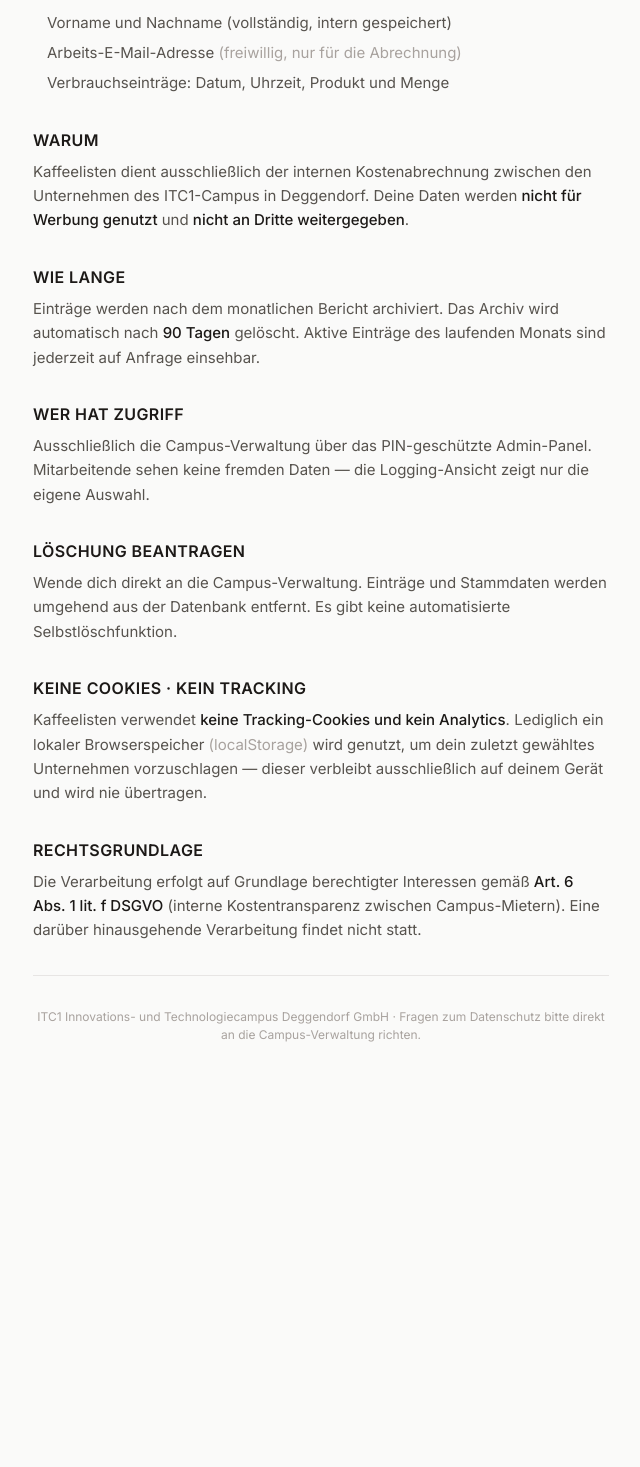
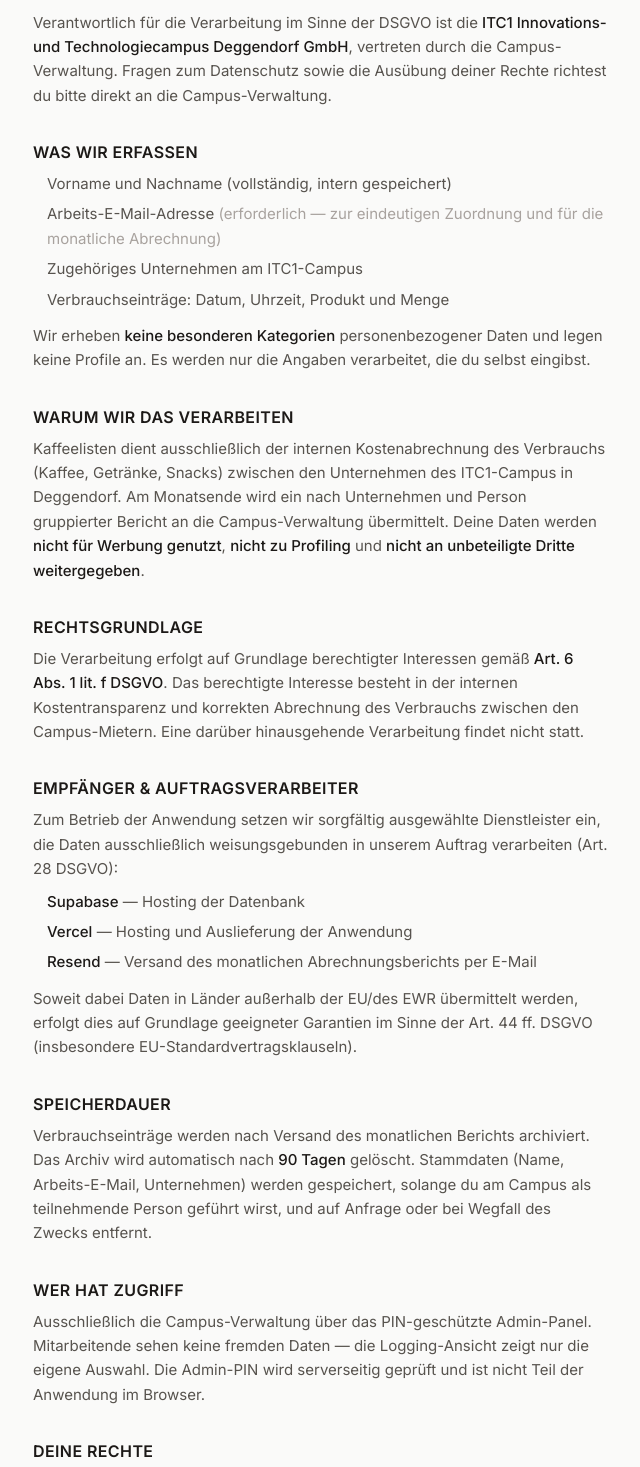
Before and after one commit to kaffeelisten/kaffeelisten, a React (Vite) app in the folder apps/web/: page /datenschutz in a window 1280 px wide. Shown: the part 283-1750 px from the top of the page, without its empty margins (319-959 px from the left). Before the commit the page ends 1383 px from the top, so only its background shows below. Built offline with nearby package versions, Linux system fonts and the light colour scheme; no server answers; the database is empty.

Commit message:
docs(ui): make datenschutz production-comprehensive; mark email required
Work email is now mandatory (NOT NULL / required field), so the notice no longer calls it freiwillig. Adds controller, processors (Supabase/Vercel/Resend), data-subject rights, and corrected localStorage/retention disclosures.

```diff
--- a/apps/web/src/pages/Datenschutz.tsx
+++ b/apps/web/src/pages/Datenschutz.tsx
@@ -34,13 +34,22 @@ export default function Datenschutz() {
             Datenschutzerklärung
           </h1>
           <p className="text-fg-muted text-sm">
-            Kaffeelisten · ITC1 Deggendorf · Stand Mai 2026
+            Kaffeelisten · ITC1 Deggendorf · Stand Juli 2026
           </p>
         </div>
 
         <div className="h-px bg-border" />
 
         {/* Sections */}
+        <Section title="Verantwortliche Stelle">
+          Verantwortlich für die Verarbeitung im Sinne der DSGVO ist die{' '}
+          <strong className="text-fg font-medium">
+            ITC1 Innovations- und Technologiecampus Deggendorf GmbH
+          </strong>
+          , vertreten durch die Campus-Verwaltung. Fragen zum Datenschutz sowie die
+          Ausübung deiner Rechte richtest du bitte direkt an die Campus-Verwaltung.
+        </Section>
+
         <Section title="Was wir erfassen">
           <ul className="flex flex-col gap-1.5 list-none">
             <li className="flex gap-2">
@@ -51,35 +60,117 @@ export default function Datenschutz() {
               <span className="mt-1.5 h-1.5 w-1.5 rounded-full bg-accent-subtle0 shrink-0" />
               <span>
                 Arbeits-E-Mail-Adresse{' '}
-                <span className="text-fg-subtle">(freiwillig, nur für die Abrechnung)</span>
+                <span className="text-fg-subtle">
+                  (erforderlich — zur eindeutigen Zuordnung und für die monatliche
+                  Abrechnung)
+                </span>
               </span>
+            </li>
+            <li className="flex gap-2">
+              <span className="mt-1.5 h-1.5 w-1.5 rounded-full bg-accent-subtle0 shrink-0" />
+              <span>Zugehöriges Unternehmen am ITC1-Campus</span>
             </li>
             <li className="flex gap-2">
               <span className="mt-1.5 h-1.5 w-1.5 rounded-full bg-accent-subtle0 shrink-0" />
               <span>Verbrauchseinträge: Datum, Uhrzeit, Produkt und Menge</span>
             </li>
           </ul>
+          <p className="mt-3">
+            Wir erheben{' '}
+            <strong className="text-fg font-medium">keine besonderen Kategorien</strong>{' '}
+            personenbezogener Daten und legen keine Profile an. Es werden nur die
+            Angaben verarbeitet, die du selbst eingibst.
+          </p>
         </Section>
 
-        <Section title="Warum">
-          Kaffeelisten dient ausschließlich der internen Kostenabrechnung zwischen den
-          Unternehmen des ITC1-Campus in Deggendorf. Deine Daten werden{' '}
-          <strong className="text-fg font-medium">nicht für Werbung genutzt</strong>{' '}
-          und{' '}
-          <strong className="text-fg font-medium">nicht an Dritte weitergegeben</strong>.
+        <Section title="Warum wir das verarbeiten">
+          Kaffeelisten dient ausschließlich der internen Kostenabrechnung des
+          Verbrauchs (Kaffee, Getränke, Snacks) zwischen den Unternehmen des
+          ITC1-Campus in Deggendorf. Am Monatsende wird ein nach Unternehmen und
+          Person gruppierter Bericht an die Campus-Verwaltung übermittelt. Deine
+          Daten werden{' '}
+          <strong className="text-fg font-medium">nicht für Werbung genutzt</strong>,{' '}
+          <strong className="text-fg font-medium">nicht zu Profiling</strong> und{' '}
+          <strong className="text-fg font-medium">
+            nicht an unbeteiligte Dritte weitergegeben
+          </strong>
+          .
         </Section>
 
-        <Section title="Wie lange">
-          Einträge werden nach dem monatlichen Bericht archiviert. Das Archiv wird
-          automatisch nach <strong className="text-fg font-medium">90 Tagen</strong>{' '}
-          gelöscht. Aktive Einträge des laufenden Monats sind jederzeit auf Anfrage
-          einsehbar.
+        <Section title="Rechtsgrundlage">
+          Die Verarbeitung erfolgt auf Grundlage berechtigter Interessen gemäß{' '}
+          <strong className="text-fg font-medium">Art. 6 Abs. 1 lit. f DSGVO</strong>.
+          Das berechtigte Interesse besteht in der internen Kostentransparenz und
+          korrekten Abrechnung des Verbrauchs zwischen den Campus-Mietern. Eine
+          darüber hinausgehende Verarbeitung findet nicht statt.
+        </Section>
+
+        <Section title="Empfänger &amp; Auftragsverarbeiter">
+          <p>
+            Zum Betrieb der Anwendung setzen wir sorgfältig ausgewählte
+            Dienstleister ein, die Daten ausschließlich weisungsgebunden in unserem
+            Auftrag verarbeiten (Art. 28 DSGVO):
+          </p>
+          <ul className="flex flex-col gap-1.5 list-none mt-2">
+            <li className="flex gap-2">
+              <span className="mt-1.5 h-1.5 w-1.5 rounded-full bg-accent-subtle0 shrink-0" />
+              <span>
+                <strong className="text-fg font-medium">Supabase</strong> — Hosting
+                der Datenbank
+              </span>
+            </li>
+            <li className="flex gap-2">
+              <span className="mt-1.5 h-1.5 w-1.5 rounded-full bg-accent-subtle0 shrink-0" />
+              <span>
+                <strong className="text-fg font-medium">Vercel</strong> — Hosting und
+                Auslieferung der Anwendung
+              </span>
+            </li>
+            <li className="flex gap-2">
+              <span className="mt-1.5 h-1.5 w-1.5 rounded-full bg-accent-subtle0 shrink-0" />
+              <span>
+                <strong className="text-fg font-medium">Resend</strong> — Versand des
+                monatlichen Abrechnungsberichts per E-Mail
+              </span>
+            </li>
+          </ul>
+          <p className="mt-3">
+            Soweit dabei Daten in Länder außerhalb der EU/des EWR übermittelt werden,
+            erfolgt dies auf Grundlage geeigneter Garantien im Sinne der Art. 44 ff.
+            DSGVO (insbesondere EU-Standardvertragsklauseln).
+          </p>
+        </Section>
+
+        <Section title="Speicherdauer">
+          Verbrauchseinträge werden nach Versand des monatlichen Berichts archiviert.
+          Das Archiv wird automatisch nach{' '}
+          <strong className="text-fg font-medium">90 Tagen</strong> gelöscht.
+          Stammdaten (Name, Arbeits-E-Mail, Unternehmen) werden gespeichert, solange
+          du am Campus als teilnehmende Person geführt wirst, und auf Anfrage oder bei
+          Wegfall des Zwecks entfernt.
         </Section>
 
         <Section title="Wer hat Zugriff">
           Ausschließlich die Campus-Verwaltung über das PIN-geschützte Admin-Panel.
-          Mitarbeitende sehen keine fremden Daten — die Logging-Ansicht zeigt nur
-          die eigene Auswahl.
+          Mitarbeitende sehen keine fremden Daten — die Logging-Ansicht zeigt nur die
+          eigene Auswahl. Die Admin-PIN wird serverseitig geprüft und ist nicht Teil
+          der Anwendung im Browser.
+        </Section>
+
+        <Section title="Deine Rechte">
+          Dir stehen gegenüber der verantwortlichen Stelle folgende Rechte zu:
+          Auskunft (Art. 15), Berichtigung (Art. 16), Löschung (Art. 17),
+          Einschränkung der Verarbeitung (Art. 18), Datenübertragbarkeit (Art. 20)
+          sowie das{' '}
+          <strong className="text-fg font-medium">
+            Widerspruchsrecht gegen die Verarbeitung
+          </strong>{' '}
+          (Art. 21 DSGVO). Zudem kannst du dich bei einer Aufsichtsbehörde
+          beschweren — zuständig ist das{' '}
+          <strong className="text-fg font-medium">
+            Bayerische Landesamt für Datenschutzaufsicht (BayLDA)
+          </strong>
+          .
         </Section>
 
         <Section title="Löschung beantragen">
@@ -94,16 +185,10 @@ export default function Datenschutz() {
             keine Tracking-Cookies und kein Analytics
           </strong>
           . Lediglich ein lokaler Browserspeicher{' '}
-          <span className="text-fg-subtle">(localStorage)</span> wird genutzt, um
-          dein zuletzt gewähltes Unternehmen vorzuschlagen — dieser verbleibt
-          ausschließlich auf deinem Gerät und wird nie übertragen.
-        </Section>
-
-        <Section title="Rechtsgrundlage">
-          Die Verarbeitung erfolgt auf Grundlage berechtigter Interessen gemäß{' '}
-          <strong className="text-fg font-medium">Art. 6 Abs. 1 lit. f DSGVO</strong>{' '}
-          (interne Kostentransparenz zwischen Campus-Mietern). Eine darüber
-          hinausgehende Verarbeitung findet nicht statt.
+          <span className="text-fg-subtle">(localStorage)</span> wird genutzt, um dein
+          zuletzt gewähltes Unternehmen vorzuschlagen und deine Anzeige-Einstellung
+          (hell/dunkel) zu merken. Diese Angaben verbleiben ausschließlich auf deinem
+          Gerät und werden nie übertragen.
         </Section>
 
         <div className="h-px bg-border" />
```
Also changed, not shown: 1 other file (tests, documents, lock files or other folders).
